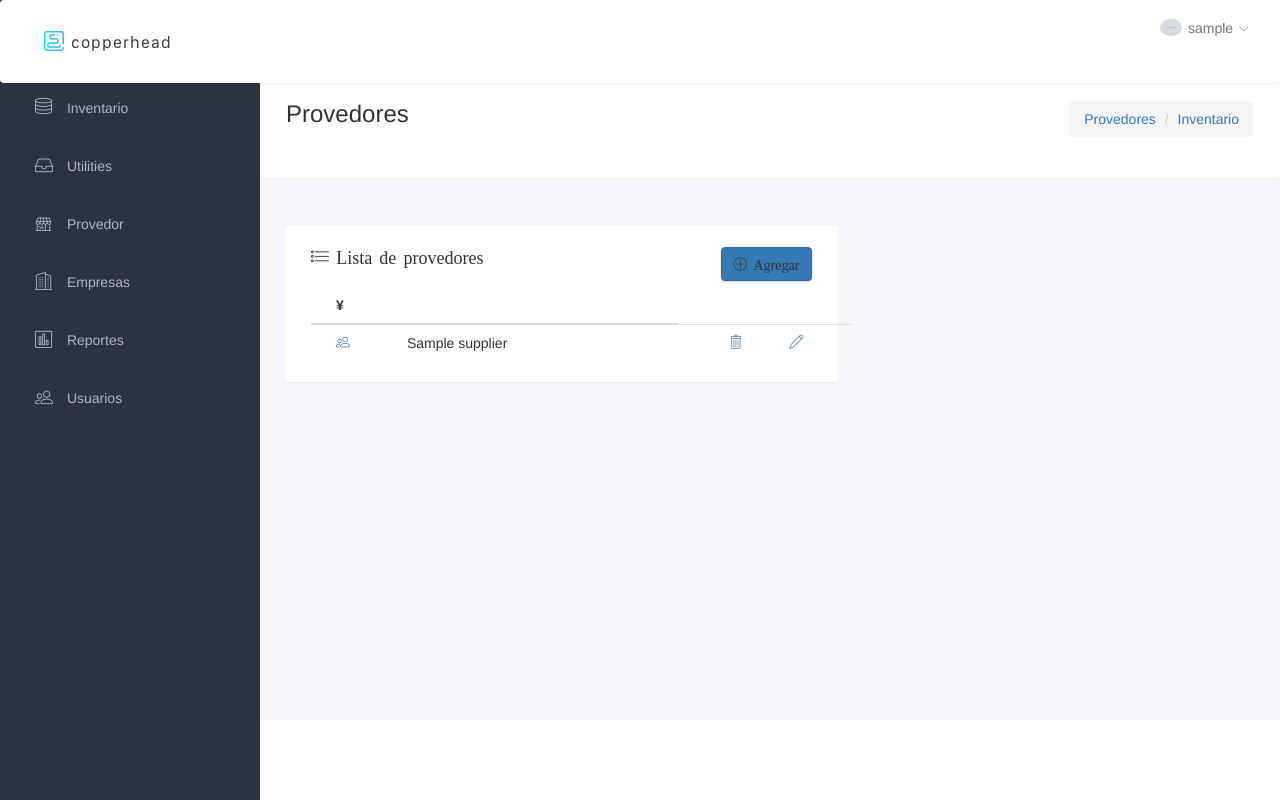
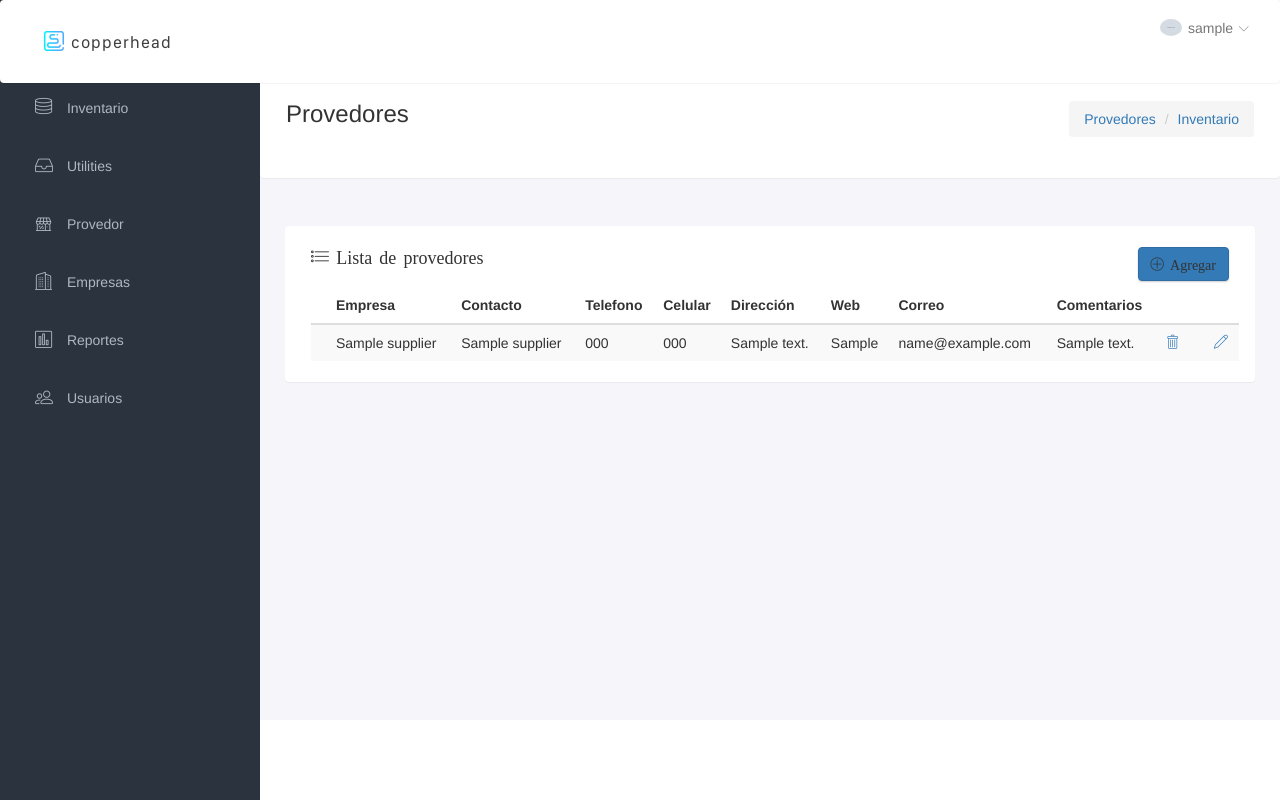
Before and after one commit to encinasj/copperhead, a Django app: page /supplier in a window 1280 px wide. Run offline with Django 3.2, Linux system fonts and the light colour scheme; a user stored in the database is signed in; tables that the repository leaves empty hold one stand-in row (values such as "Sample post"); grey boxes marked "Sample" are stand-in pictures; some libraries are stand-ins or nearby versions.

Commit message:
added format to supplier view template

```diff
--- a/inventory/views.py
+++ b/inventory/views.py
@@ -42,7 +42,7 @@ def FeedView(request):
     }
     return render (request, 'inventory/feed.html',context)
 
-@permission_required('is_staff')
+@permission_required('is_superuser')
 @login_required
 def save_all(request,form,template_name):
     #function save articles
@@ -62,7 +62,7 @@ def save_all(request,form,template_name):
     data['html_form'] = render_to_string(template_name,context,request=request)
     return JsonResponse(data)
 
-@permission_required('is_staff')
+@permission_required('is_superuser')
 @login_required
 def create_article(request):
     #function add articles
@@ -72,7 +72,7 @@ def create_article(request):
         form = ArticlesForm()
     return save_all(request,form,'inventory/create_article.html')
 
-@permission_required('is_staff')
+@permission_required('is_superuser')
 @login_required
 def update_article(request,pk):
     #fucntion update article
@@ -97,7 +97,7 @@ def details_article(request, id):
 	    data['html_form'] = render_to_string('inventory/details.html',context,request=request)
     return JsonResponse(data)
 
-@permission_required('is_staff')
+@permission_required('is_superuser')
 @login_required
 def delete_article(request, id):
     #function delete article
@@ -113,7 +113,7 @@ def delete_article(request, id):
 		data['html_form'] = render_to_string('inventory/delete_article.html',context,request=request)
 	return JsonResponse(data)
 #====================================================================================================
-@permission_required('is_staff')
+@permission_required('is_superuser')
 @login_required
 def CategoryView(request):
     #list all category
@@ -127,7 +127,7 @@ def CategoryView(request):
     }
     return render (request, 'inventory/category/category.html',context)
 
-@permission_required('is_staff')
+@permission_required('is_superuser')
 @login_required
 def save_utilities(request,form,template_name):
     #function save category
@@ -146,7 +146,7 @@ def save_utilities(request,form,template_name):
     data['html_form'] = render_to_string(template_name,context,request=request)
     return JsonResponse(data)
 
-@permission_required('is_staff')
+@permission_required('is_superuser')
 @login_required
 def create_category(request):
     #function add category
@@ -156,7 +156,7 @@ def create_category(request):
         form = CategoryForm()
     return save_utilities(request,form,'inventory/category/category_create.html')
 
-@permission_required('is_staff')
+@permission_required('is_superuser')
 @login_required
 def delete_category(request, id):
     #function delete category
@@ -172,7 +172,7 @@ def delete_category(request, id):
 		data['html_form'] = render_to_string('inventory/category/category_delete.html',context,request=request)
 	return JsonResponse(data)
 #====================================================================================================
-@permission_required('is_staff')
+@permission_required('is_superuser')
 @login_required
 def save_mb(request,form,template_name):
     #function save category
@@ -191,7 +191,7 @@ def save_mb(request,form,template_name):
     data['html_form'] = render_to_string(template_name,context,request=request)
     return JsonResponse(data)
 
-@permission_required('is_staff')
+@permission_required('is_superuser')
 @login_required
 def create_microbusiness(request):
     #function create microbusiness
@@ -201,7 +201,7 @@ def create_microbusiness(request):
         form = MicroBussinesForm()
     return save_mb(request,form,'inventory/category/create_microbusiness.html')
 
-@permission_required('is_staff')
+@permission_required('is_superuser')
 @login_required
 def delete_microbusiness(request, id):
     #function delete category
@@ -217,7 +217,7 @@ def delete_microbusiness(request, id):
 		data['html_form'] = render_to_string('inventory/category/delete_microbusiness.html',context,request=request)
 	return JsonResponse(data)
 #====================================================================================================
-@permission_required('is_staff')
+@permission_required('is_superuser')
 @login_required
 def save_brand(request,form,template_name):
     #function save category
@@ -236,7 +236,7 @@ def save_brand(request,form,template_name):
     data['html_form'] = render_to_string(template_name,context,request=request)
     return JsonResponse(data)
 
-@permission_required('is_staff')
+@permission_required('is_superuser')
 @login_required
 def createbrand(request):
     #this function add brands
@@ -246,7 +246,7 @@ def createbrand(request):
         form = BrandForm()
     return save_brand(request,form,'inventory/category/createbrand.html')
 
-@permission_required('is_staff')
+@permission_required('is_superuser')
 @login_required
 def deletebrand(request, id):
     #function delete category
@@ -262,7 +262,7 @@ def deletebrand(request, id):
 		data['html_form'] = render_to_string('inventory/category/delete_brand.html',context,request=request)
 	return JsonResponse(data)
 #====================================================================================================
-@permission_required('is_staff')
+@permission_required('is_superuser')
 @login_required
 def supplier(request):
     #this function show all supplier
@@ -272,7 +272,7 @@ def supplier(request):
     }
     return render(request,'inventory/supplier/all_supplier.html', context)
 
-@permission_required('is_staff')
+@permission_required('is_superuser')
 @login_required
 def save_supplier(request,form,template_name):
     #function save supplier
@@ -291,7 +291,7 @@ def save_supplier(request,form,template_name):
     data['html_form'] = render_to_string(template_name,context,request=request)
     return JsonResponse(data)
 
-@permission_required('is_staff')
+@permission_required('is_superuser')
 @login_required
 def createsupplier(request):
     #this function add a new supplier
@@ -301,7 +301,7 @@ def createsupplier(request):
         form = SupplierForm()
     return save_supplier(request,form,'inventory/supplier/createsupplier.html')
 
-@permission_required('is_staff')
+@permission_required('is_superuser')
 @login_required
 def updatesupplier(request,pk):
     #fucntion update supplier
@@ -312,7 +312,7 @@ def updatesupplier(request,pk):
 	    form = SupplierForm(instance=supplier)
     return save_supplier(request, form, 'inventory/supplier/updatesupplier.html')
 
-@permission_required('is_staff')
+@permission_required('is_superuser')
 @login_required
 def deletesupplier(request, id):
     #function delete supplier
@@ -328,7 +328,7 @@ def deletesupplier(request, id):
 		data['html_form'] = render_to_string('inventory/supplier/deletesupplier.html',context,request=request)
 	return JsonResponse(data)
 #====================================================================================================
-@permission_required('is_staff')
+@permission_required('is_superuser')
 def chart_reports(request):
     queryset = Articles.objects.all()
 
--- a/templates/base.html
+++ b/templates/base.html
@@ -43,7 +43,7 @@
 					<ul class="nav">
 						<li><a href="{% url 'feed' %}" class=""><i class="lnr lnr-database"></i> <span>Inventario</span></a></li>
 					</ul>
-					{% if user.is_staff %}
+					{% if user.is_superuser %}
 						<ul class="nav">
 							<li><a href="{% url 'feedc' %}" class=""><i class="lnr lnr-inbox"></i> <span>Utilities</span></a></li>
 						</ul>
@@ -59,7 +59,6 @@
 						<ul class="nav">
 							<li><a href="{% url 'users:l_register' %}" class=""><i class="lnr lnr-users"></i> <span>Usuarios</span></a></li>
 						</ul>
-					{% else %}
 					{% endif %}
 				</nav>
 			</div>
--- a/templates/inventory/feed.html
+++ b/templates/inventory/feed.html
@@ -14,7 +14,7 @@
         </form>
     </div>
 </div>
-{% if user.is_staff %}
+{% if user.is_superuser %}
 <a type="button" class="btn btn-primary show-form" data-url="{% url 'add' %}">
     <span class="glyphicon glyphicon-plus"></span>
     Agregar
--- a/templates/inventory/supplier/all_supplier.html
+++ b/templates/inventory/supplier/all_supplier.html
@@ -16,7 +16,7 @@
 <div class="main-content">
     <div class="container-fluid">
         <div class="row">
-            <div class="col-md-7">
+            <div class="col-md-12">
             <!-- TABLE category -->
                 <div class="panel">
                     <div class="panel-heading">
@@ -37,7 +37,7 @@
                             </div>
                         </div>
                     </div>
-                    <div class="row" id="table-s">
+                    <div class="row table" id="table-s">
                         <ul>
                             {% include 'inventory/supplier/supplier_list.html'%}
                         </ul>
--- a/templates/inventory/supplier/supplier_list.html
+++ b/templates/inventory/supplier/supplier_list.html
@@ -1,7 +1,14 @@
-<table class="table table-hover">
+<table class="table table-striped">
     <thead>
         <tr>
-            <th>¥</th>
+            <th>Empresa</th>
+            <th>Contacto</th>
+            <th>Telefono</th>
+            <th>Celular</th>
+            <th>Direcci&oacute;n</th>
+            <th>Web</th>
+            <th>Correo</th>
+            <th>Comentarios</th>
             <th></th>
             <th></th>
         </tr>
@@ -9,10 +16,14 @@
     <tbody>
         {% for supplier in supplier %}
             <tr>
-                <td><a class="deactivate lnr lnr-users"></a></td>
                 <td>{{supplier.name_company}}</td>
-                <td></td>
-                <td></td>
+                <td>{{supplier.name_contact}}</td>
+                <td>{{supplier.phone_number}}</td>
+                <td>{{supplier.cel_phone}}</td>
+                <td>{{supplier.address}}</td>
+                <td>{{supplier.web}}</td>
+                <td>{{supplier.email}}</td>
+                <td>{{supplier.comments}}</td>
                 <td align="center">
                     <a class="delete-s" data-url-s="{% url 'delete_s' supplier.id %}">
                         <span class="lnr lnr-trash"></span>
--- a/users/models.py
+++ b/users/models.py
@@ -1,7 +1,7 @@
 #Django
 from django.contrib.auth.models import User
 from django.db import models
-
+from inventory.models import Articles
 class Profile(models.Model):
     #Profile model.
     #Proxy models that extends the base data with other information
@@ -11,6 +11,7 @@ class Profile(models.Model):
     phone_number = models.CharField(max_length=20, blank=True)
     picture = models.ImageField(upload_to='users/pictures', blank=True, null=True)
 
+
     created = models.DateTimeField(auto_now_add=True)
     modified = models.DateTimeField(auto_now=True)
 
--- a/users/views.py
+++ b/users/views.py
@@ -1,7 +1,7 @@
 #Django
 from django.contrib.auth import authenticate,login, logout
 from django.contrib.auth.decorators import login_required,permission_required
-from django.contrib.auth.mixins import LoginRequiredMixin,PermissionRequiredMixin
+from django.contrib.auth.mixins import LoginRequiredMixin
 
 from django.views.decorators.csrf import csrf_exempt
 
@@ -95,9 +95,8 @@ def update_profile(request):
         }
     )
 
-class UserDetailView(LoginRequiredMixin,DeleteView,PermissionRequiredMixin):
+class UserDetailView(LoginRequiredMixin,DeleteView):
     #User detail view
-    permission_required = 'is_superuser_status'
     template_name = 'users/detail.html'
     slug_field = 'username'
     slug_url_kwarg = 'username'
```
